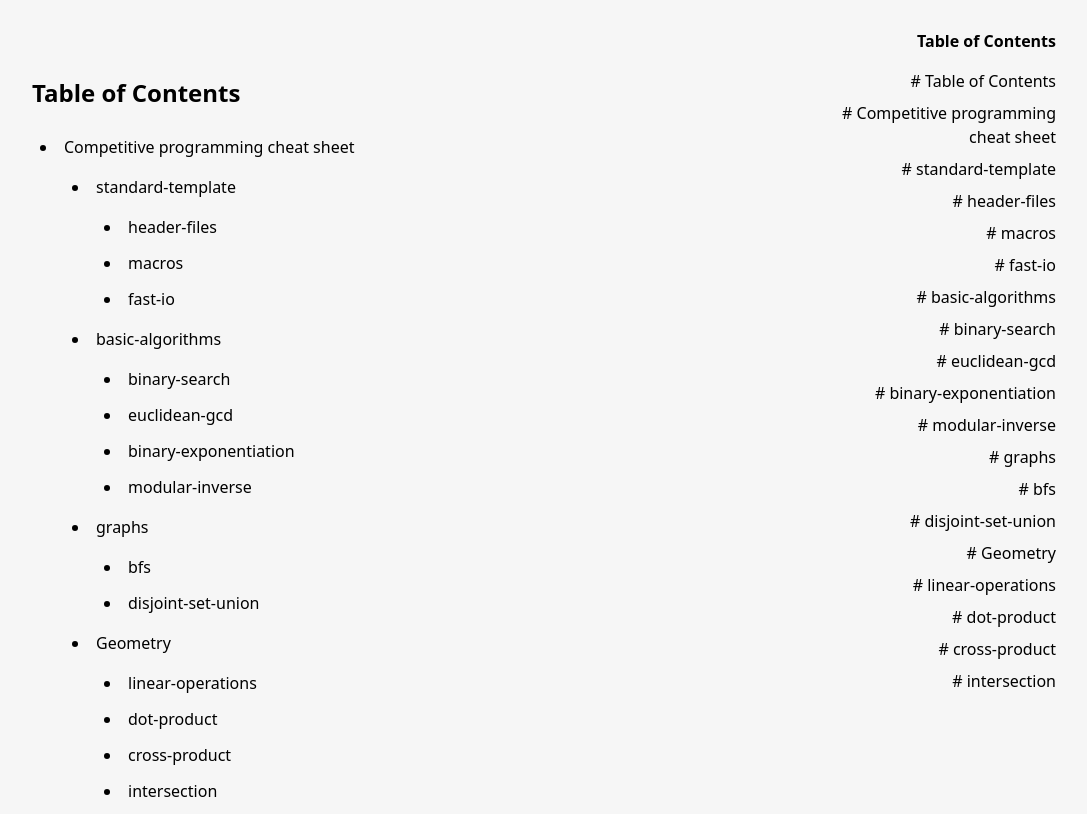
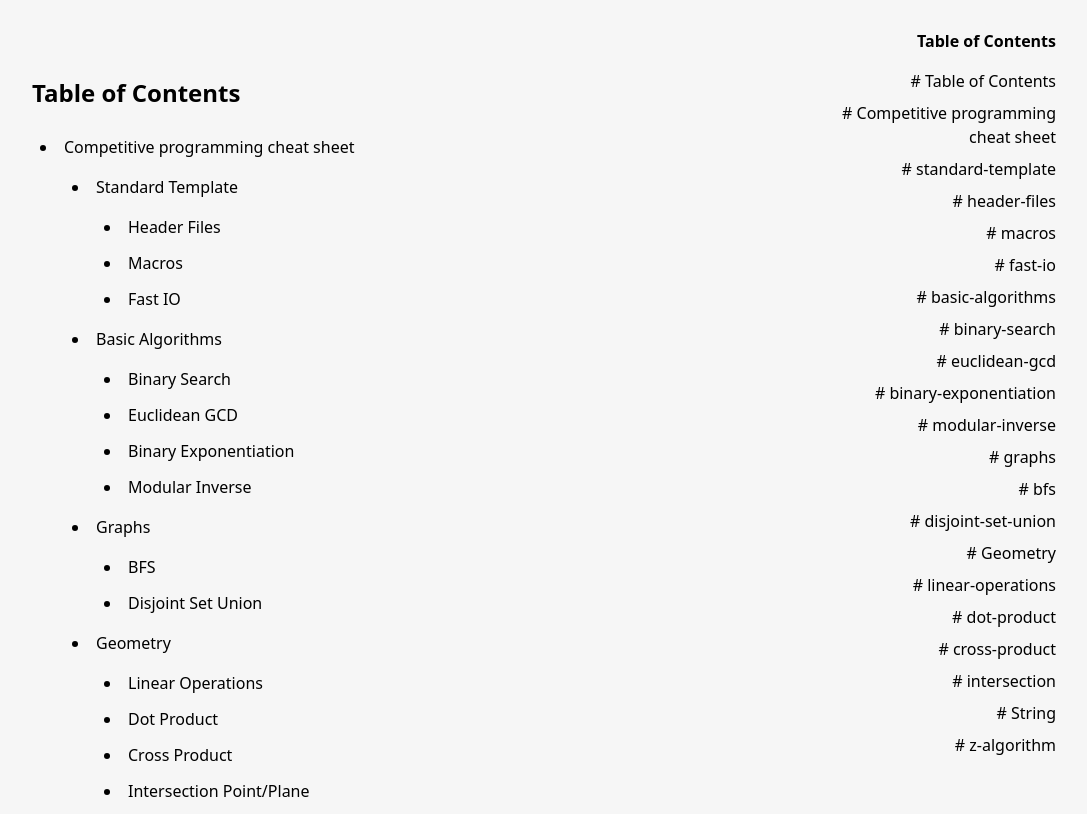
Before and after one commit to aryankashyap7/CheatSheets-for-Developers, an Astro site: page /sheet/competitive-programming in a window 1280 px wide. Shown: the part 115-929 px from the top of the page, without its empty margins (96-1183 px from the left). Built offline with nearby package versions, Linux system fonts and the light colour scheme; Astro itself is replaced by a stand-in of ours; some packages are replaced by stand-ins of ours.

Commit message:
Add Z-algorithm to Competitive Programming

````diff
--- a/src/pages/sheet/competitive-programming.md
+++ b/src/pages/sheet/competitive-programming.md
@@ -6,23 +6,25 @@ title: "Competitive Programming Cheatsheet"
 ## Table of Contents
 
 - [Competitive programming cheat sheet](#competitive-programming-cheat-sheet)
-  - [standard-template](#standard-template)
-    - [header-files](#header-files)
-    - [macros](#macros)
-    - [fast-io](#fast-io)
-  - [basic-algorithms](#basic-algorithms)
-    - [binary-search](#binary-search)
-    - [euclidean-gcd](#euclidean-gcd)
-    - [binary-exponentiation](#binary-exponentiation)
-    - [modular-inverse](#modular-inverse)
-  - [graphs](#graphs)
-    - [bfs](#bfs)
-    - [disjoint-set-union](#disjoint-set-union)
-  - [Geometry](#geometry)
-    - [linear-operations](#linear-operations)
-    - [dot-product](#dot-product)
-    - [cross-product](#cross-product)
-    - [intersection](#intersection)
+	- [Standard Template](#standard-template)
+		- [Header Files](#header-files)
+		- [Macros](#macros)
+		- [Fast IO](#fast-io)
+	- [Basic Algorithms](#basic-algorithms)
+		- [Binary Search](#binary-search)
+		- [Euclidean GCD](#euclidean-gcd)
+		- [Binary Exponentiation](#binary-exponentiation)
+		- [Modular Inverse](#modular-inverse)
+	- [Graphs](graphs)
+		- [BFS](#bfs)
+		- [Disjoint Set Union](#disjoint-set-union)
+	- [Geometry](#geometry)
+		- [Linear Operations](#linear-operations)
+		- [Dot Product](#dot-product)
+		- [Cross Product](#cross-product)
+		- [Intersection Point/Plane](#intersection)
+    - [String](#string)
+		- [Z-Algorithm](#z-algorithm)
 
 # Competitive programming cheat sheet
 
@@ -364,3 +366,31 @@ point3d intersect(point3d a1, point3d n1, point3d a2, point3d n2, point3d a3, po
 ```
 
 **[🔼Back to Top](#table-of-contents)**
+
+
+## String
+
+### z-algorithm
+
+**Output**: *z[i]* := length of largest string from index *i* which is a prefix of *s*.
+
+**Time complexity**: O(*n*)
+
+```cpp
+vector<int> z_function(string s) {
+	int n = (int) s.length();
+	vector<int> z(n);
+	for(int i = 1, l = 0, r = 0; i < n; ++i) {
+		if(i <= r)
+			z[i] = min(r - i + 1, z[i - l]);
+		while (i + z[i] < n && s[z[i]] == s[i + z[i]])
+			++z[i];
+		if(i + z[i] - 1 > r)
+			l = i, r = i + z[i] - 1;
+	}
+	return z;
+}
+```
+Related problem: [Codeforces 126B - Password](https://codeforces.com/contest/126/problem/B)
+
+**[🔼Back to Top](#table-of-contents)**
````
